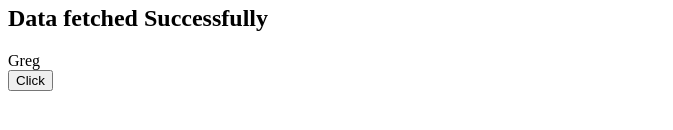
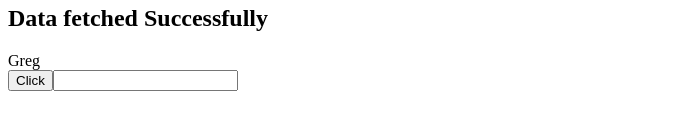
Before and after one commit to Godswilldev/ReactTypeScriptdemo, a React (Create React App) app: page / in a window 1280 px wide. Shown: the part 294-424 px from the top of the page, without its empty margins (0-673 px from the left). Built offline with nearby package versions, Linux system fonts and the light colour scheme.

Commit message:
onchange events

```diff
--- a/src/App.tsx
+++ b/src/App.tsx
@@ -1,6 +1,7 @@
 import Button from "./Components/Button";
 import Greet from "./Components/Greet";
 import Heading from "./Components/Heading";
+import Input from "./Components/Input";
 import Person from "./Components/Person";
 import Status from "./Components/Status";
 
@@ -37,6 +38,7 @@ const App = () => {
           console.log("Button CLicked", event, id, name)
         }
       />
+      <Input />
     </div>
   );
 };
--- a/src/Components/Input.tsx
+++ b/src/Components/Input.tsx
@@ -0,0 +1,21 @@
+// interface InputProps {
+//   value: string;
+//   handleChange: (evt: React.ChangeEvent<HTMLInputElement>) => void;
+// }
+
+const Input = () => {
+  const handleInputChange = (evt: React.ChangeEvent<HTMLInputElement>) => {
+    console.log(evt.target.value);
+  };
+  return (
+    <input
+      type="text"
+      value=""
+      onChange={handleInputChange}
+      name="text"
+      id="text"
+    />
+  );
+};
+
+export default Input;
```
